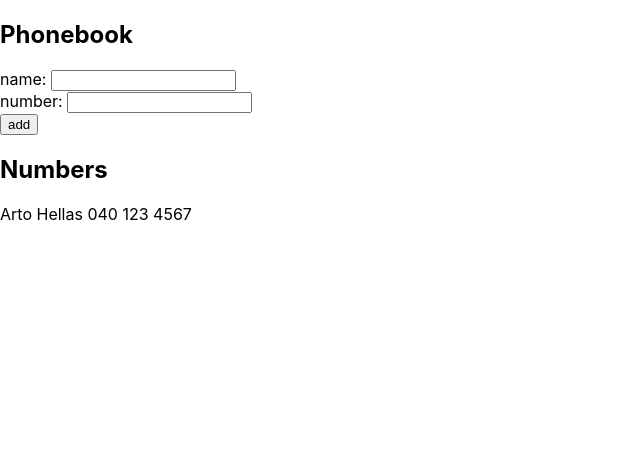
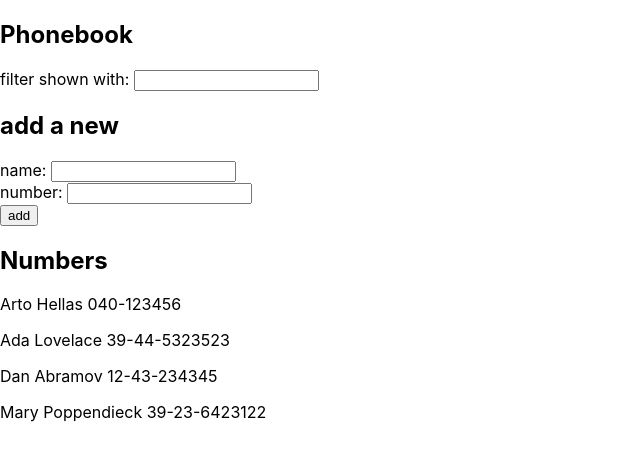
Before and after one commit to vipotin/fullstackopen20, a React (Create React App) app in the folder osa2/puhelinluettelo/: page / in a window 1280 px wide. Shown: the top 460 px of the page, without its empty margins (0-640 px from the left). Built offline with nearby package versions, Linux system fonts and the light colour scheme.

Commit message:
2.9 puhelinluettelo complete

```diff
--- a/osa2/puhelinluettelo/src/App.js
+++ b/osa2/puhelinluettelo/src/App.js
@@ -1,4 +1,4 @@
-//2.8 puhelinluettelo
+//2.9* puhelinluettelo
 import React, { useState } from 'react'
 
 const Person = ({name, number}) => {
@@ -7,10 +7,16 @@
 
 const App = () => {
   const [ persons, setPersons] = useState([
-    { name: 'Arto Hellas', number: '040 123 4567'}
+    { name: 'Arto Hellas', number: '040-123456' },
+    { name: 'Ada Lovelace', number: '39-44-5323523' },
+    { name: 'Dan Abramov', number: '12-43-234345' },
+    { name: 'Mary Poppendieck', number: '39-23-6423122' }
   ])
   const [ newName, setNewName ] = useState('')
   const [ newNumber, setNewNumber ] = useState('')
+  const [ newFilter, setNewFilter ] = useState('')
+  const [ filtered, setFiltered ] = useState(persons)
+
 
   const handleNameChange = (event) => {
     setNewName(event.target.value)
@@ -18,6 +24,19 @@
 
   const handleNumberChange = (event) => {
     setNewNumber(event.target.value)
+  }
+
+  const handleFilterChange = (event) => {
+    const filterValue = event.target.value
+    setNewFilter(filterValue)
+
+    let filteredList = persons
+
+    if (filterValue !== '') {
+      filteredList = persons.filter((person) => person.name.toLowerCase().includes(filterValue.toLowerCase()))
+    }
+
+    setFiltered(filteredList)
   }
 
   const addPerson = (event) => {
@@ -38,7 +57,11 @@
   return (
     <div>
       <h2>Phonebook</h2>
+      <div>
+          filter shown with: <input value={newFilter} onChange={handleFilterChange}/>
+      </div>
       <form>
+        <h2>add a new</h2>
         <div>
           name: <input value={newName} onChange={handleNameChange}/>
         </div>
@@ -49,7 +72,7 @@
       </form>
       <h2>Numbers</h2>
       <div>
-        {persons.map((person) => <Person key={person.name} name={person.name} number={person.number}/>)}
+        {filtered.map((person) => <Person key={person.name} name={person.name} number={person.number}/>)}
       </div>
     </div>
   )
```
